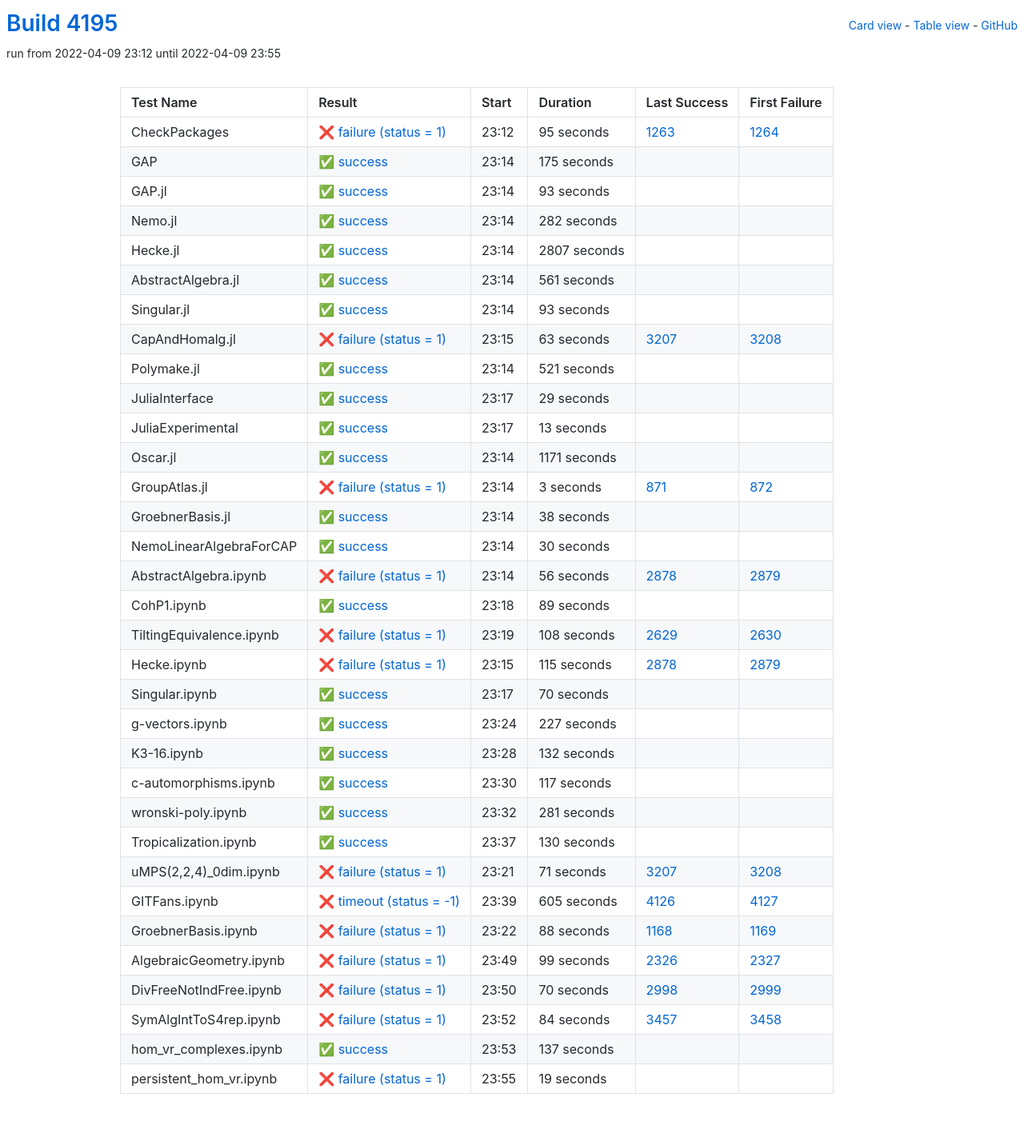
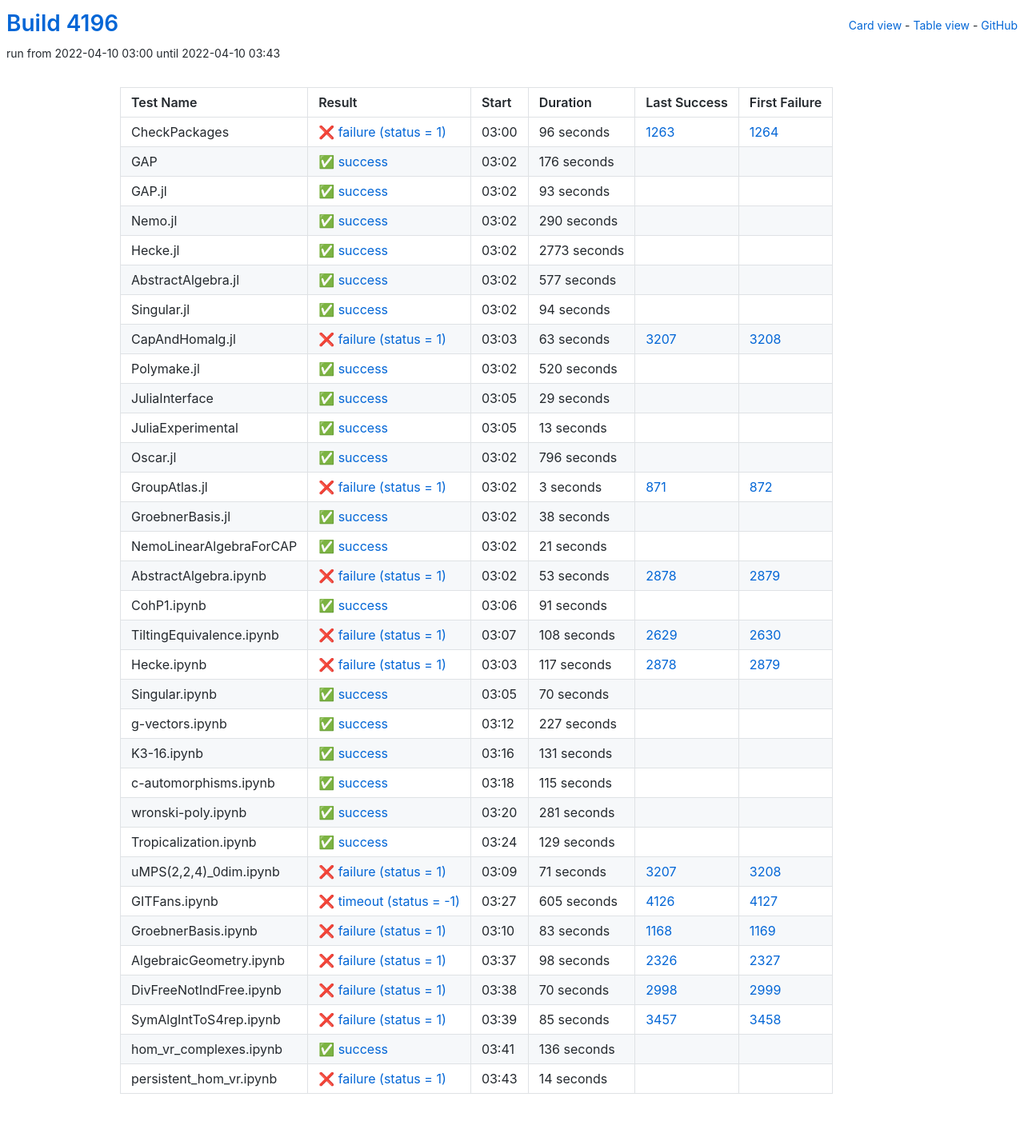
Before and after one commit to oscar-system/oscar-ci-status-stable, a Jekyll site: the page built from table.html, in a window 1280 px wide. Shown: the whole page at 80% size. Built offline with Jekyll 4.4.1, drawn with Linux system fonts in a browser that asks for light colours.

Commit message:
Build #4196

```diff
--- a/_data/ci.yml
+++ b/_data/ci.yml
@@ -1,6 +1,6 @@
 ---
-build: 4195
-build_url: https://oscarci.mathematik.uni-kl.de/job/oscar-stable/4195/
+build: 4196
+build_url: https://oscarci.mathematik.uni-kl.de/job/oscar-stable/4196/
 job: oscar-stable
 organization: oscar-system
 repo: oscar-ci-status-stable
@@ -8,32 +8,32 @@ repourl: https://github.com/oscar-system/oscar-ci-status-stable
 tests:
 - name: CheckPackages
   id: checkpackages
-  log: https://oscarci.mathematik.uni-kl.de/job/oscar-stable/4195/artifact/logs/build-4195/CheckPackages.log
-  start: 2022-04-09 23:12
+  log: https://oscarci.mathematik.uni-kl.de/job/oscar-stable/4196/artifact/logs/build-4196/CheckPackages.log
+  start: 2022-04-10 03:00
   success: false
   exitcode: 1
   status: failure
-  duration: 95
+  duration: 96
   last_success: 1263
   last_success_url: https://oscarci.mathematik.uni-kl.de/job/oscar-stable/1263/
   first_failure: 1264
   first_failure_url: https://oscarci.mathematik.uni-kl.de/job/oscar-stable/1264/
 - name: GAP
   id: gap
-  log: https://oscarci.mathematik.uni-kl.de/job/oscar-stable/4195/artifact/logs/build-4195/GAP.log
-  start: 2022-04-09 23:14
+  log: https://oscarci.mathematik.uni-kl.de/job/oscar-stable/4196/artifact/logs/build-4196/GAP.log
+  start: 2022-04-10 03:02
   success: true
   exitcode: 0
   status: success
-  duration: 175
+  duration: 176
   last_success: false
   last_success_url:
   first_failure: false
   first_failure_url:
 - name: GAP.jl
   id: gap-jl
-  log: https://oscarci.mathematik.uni-kl.de/job/oscar-stable/4195/artifact/logs/build-4195/GAP.jl.log
-  start: 2022-04-09 23:14
+  log: https://oscarci.mathematik.uni-kl.de/job/oscar-stable/4196/artifact/logs/build-4196/GAP.jl.log
+  start: 2022-04-10 03:02
   success: true
   exitcode: 0
   status: success
@@ -44,56 +44,56 @@ tests:
   first_failure_url:
 - name: Nemo.jl
   id: nemo-jl
-  log: https://oscarci.mathematik.uni-kl.de/job/oscar-stable/4195/artifact/logs/build-4195/Nemo.jl.log
-  start: 2022-04-09 23:14
+  log: https://oscarci.mathematik.uni-kl.de/job/oscar-stable/4196/artifact/logs/build-4196/Nemo.jl.log
+  start: 2022-04-10 03:02
   success: true
   exitcode: 0
   status: success
-  duration: 282
+  duration: 290
   last_success: false
   last_success_url:
   first_failure: false
   first_failure_url:
 - name: Hecke.jl
   id: hecke-jl
-  log: https://oscarci.mathematik.uni-kl.de/job/oscar-stable/4195/artifact/logs/build-4195/Hecke.jl.log
-  start: 2022-04-09 23:14
+  log: https://oscarci.mathematik.uni-kl.de/job/oscar-stable/4196/artifact/logs/build-4196/Hecke.jl.log
+  start: 2022-04-10 03:02
   success: true
   exitcode: 0
   status: success
-  duration: 2807
+  duration: 2773
   last_success: false
   last_success_url:
   first_failure: false
   first_failure_url:
 - name: AbstractAlgebra.jl
   id: abstractalgebra-jl
-  log: https://oscarci.mathematik.uni-kl.de/job/oscar-stable/4195/artifact/logs/build-4195/AbstractAlgebra.jl.log
-  start: 2022-04-09 23:14
+  log: https://oscarci.mathematik.uni-kl.de/job/oscar-stable/4196/artifact/logs/build-4196/AbstractAlgebra.jl.log
+  start: 2022-04-10 03:02
   success: true
   exitcode: 0
   status: success
-  duration: 561
+  duration: 577
   last_success: false
   last_success_url:
   first_failure: false
   first_failure_url:
 - name: Singular.jl
   id: singular-jl
-  log: https://oscarci.mathematik.uni-kl.de/job/oscar-stable/4195/artifact/logs/build-4195/Singular.jl.log
-  start: 2022-04-09 23:14
+  log: https://oscarci.mathematik.uni-kl.de/job/oscar-stable/4196/artifact/logs/build-4196/Singular.jl.log
+  start: 2022-04-10 03:02
   success: true
   exitcode: 0
   status: success
-  duration: 93
+  duration: 94
   last_success: false
   last_success_url:
   first_failure: false
   first_failure_url:
 - name: CapAndHomalg.jl
   id: capandhomalg-jl
-  log: https://oscarci.mathematik.uni-kl.de/job/oscar-stable/4195/artifact/logs/build-4195/CapAndHomalg.jl.log
-  start: 2022-04-09 23:15
+  log: https://oscarci.mathematik.uni-kl.de/job/oscar-stable/4196/artifact/logs/build-4196/CapAndHomalg.jl.log
+  start: 2022-04-10 03:03
   success: false
   exitcode: 1
   status: failure
@@ -104,20 +104,20 @@ tests:
   first_failure_url: https://oscarci.mathematik.uni-kl.de/job/oscar-stable/3208/
 - name: Polymake.jl
   id: polymake-jl
-  log: https://oscarci.mathematik.uni-kl.de/job/oscar-stable/4195/artifact/logs/build-4195/Polymake.jl.log
-  start: 2022-04-09 23:14
+  log: https://oscarci.mathematik.uni-kl.de/job/oscar-stable/4196/artifact/logs/build-4196/Polymake.jl.log
+  start: 2022-04-10 03:02
   success: true
   exitcode: 0
   status: success
-  duration: 521
+  duration: 520
   last_success: false
   last_success_url:
   first_failure: false
   first_failure_url:
 - name: JuliaInterface
   id: juliainterface
-  log: https://oscarci.mathematik.uni-kl.de/job/oscar-stable/4195/artifact/logs/build-4195/JuliaInterface.log
-  start: 2022-04-09 23:17
+  log: https://oscarci.mathematik.uni-kl.de/job/oscar-stable/4196/artifact/logs/build-4196/JuliaInterface.log
+  start: 2022-04-10 03:05
   success: true
   exitcode: 0
   status: success
@@ -128,8 +128,8 @@ tests:
   first_failure_url:
 - name: JuliaExperimental
   id: juliaexperimental
-  log: https://oscarci.mathematik.uni-kl.de/job/oscar-stable/4195/artifact/logs/build-4195/JuliaExperimental.log
-  start: 2022-04-09 23:17
+  log: https://oscarci.mathematik.uni-kl.de/job/oscar-stable/4196/artifact/logs/build-4196/JuliaExperimental.log
+  start: 2022-04-10 03:05
   success: true
   exitcode: 0
   status: success
@@ -140,20 +140,20 @@ tests:
   first_failure_url:
 - name: Oscar.jl
   id: oscar-jl
-  log: https://oscarci.mathematik.uni-kl.de/job/oscar-stable/4195/artifact/logs/build-4195/Oscar.jl.log
-  start: 2022-04-09 23:14
+  log: https://oscarci.mathematik.uni-kl.de/job/oscar-stable/4196/artifact/logs/build-4196/Oscar.jl.log
+  start: 2022-04-10 03:02
   success: true
   exitcode: 0
   status: success
-  duration: 1171
+  duration: 796
   last_success: false
   last_success_url:
   first_failure: false
   first_failure_url:
 - name: GroupAtlas.jl
   id: groupatlas-jl
-  log: https://oscarci.mathematik.uni-kl.de/job/oscar-stable/4195/artifact/logs/build-4195/GroupAtlas.jl.log
-  start: 2022-04-09 23:14
+  log: https://oscarci.mathematik.uni-kl.de/job/oscar-stable/4196/artifact/logs/build-4196/GroupAtlas.jl.log
+  start: 2022-04-10 03:02
   success: false
   exitcode: 1
   status: failure
@@ -164,8 +164,8 @@ tests:
   first_failure_url: https://oscarci.mathematik.uni-kl.de/job/oscar-stable/872/
 - name: GroebnerBasis.jl
   id: groebnerbasis-jl
-  log: https://oscarci.mathematik.uni-kl.de/job/oscar-stable/4195/artifact/logs/build-4195/GroebnerBasis.jl.log
-  start: 2022-04-09 23:14
+  log: https://oscarci.mathematik.uni-kl.de/job/oscar-stable/4196/artifact/logs/build-4196/GroebnerBasis.jl.log
+  start: 2022-04-10 03:02
   success: true
   exitcode: 0
   status: success
@@ -176,44 +176,44 @@ tests:
   first_failure_url:
 - name: NemoLinearAlgebraForCAP
   id: nemolinearalgebraforcap
-  log: https://oscarci.mathematik.uni-kl.de/job/oscar-stable/4195/artifact/logs/build-4195/NemoLinearAlgebraForCAP.log
-  start: 2022-04-09 23:14
+  log: https://oscarci.mathematik.uni-kl.de/job/oscar-stable/4196/artifact/logs/build-4196/NemoLinearAlgebraForCAP.log
+  start: 2022-04-10 03:02
   success: true
   exitcode: 0
   status: success
-  duration: 30
+  duration: 21
   last_success: false
   last_success_url:
   first_failure: false
   first_failure_url:
 - name: AbstractAlgebra.ipynb
   id: abstractalgebra-ipynb
-  log: https://oscarci.mathematik.uni-kl.de/job/oscar-stable/4195/artifact/logs/build-4195/AbstractAlgebra.ipynb.log
-  start: 2022-04-09 23:14
+  log: https://oscarci.mathematik.uni-kl.de/job/oscar-stable/4196/artifact/logs/build-4196/AbstractAlgebra.ipynb.log
+  start: 2022-04-10 03:02
   success: false
   exitcode: 1
   status: failure
-  duration: 56
+  duration: 53
   last_success: 2878
   last_success_url: https://oscarci.mathematik.uni-kl.de/job/oscar-stable/2878/
   first_failure: 2879
   first_failure_url: https://oscarci.mathematik.uni-kl.de/job/oscar-stable/2879/
 - name: CohP1.ipynb
   id: cohp1-ipynb
-  log: https://oscarci.mathematik.uni-kl.de/job/oscar-stable/4195/artifact/logs/build-4195/CohP1.ipynb.log
-  start: 2022-04-09 23:18
+  log: https://oscarci.mathematik.uni-kl.de/job/oscar-stable/4196/artifact/logs/build-4196/CohP1.ipynb.log
+  start: 2022-04-10 03:06
   success: true
   exitcode: 0
   status: success
-  duration: 89
+  duration: 91
   last_success: false
   last_success_url:
   first_failure: false
   first_failure_url:
 - name: TiltingEquivalence.ipynb
   id: tiltingequivalence-ipynb
-  log: https://oscarci.mathematik.uni-kl.de/job/oscar-stable/4195/artifact/logs/build-4195/TiltingEquivalence.ipynb.log
-  start: 2022-04-09 23:19
+  log: https://oscarci.mathematik.uni-kl.de/job/oscar-stable/4196/artifact/logs/build-4196/TiltingEquivalence.ipynb.log
+  start: 2022-04-10 03:07
   success: false
   exitcode: 1
   status: failure
@@ -224,20 +224,20 @@ tests:
   first_failure_url: https://oscarci.mathematik.uni-kl.de/job/oscar-stable/2630/
 - name: Hecke.ipynb
   id: hecke-ipynb
-  log: https://oscarci.mathematik.uni-kl.de/job/oscar-stable/4195/artifact/logs/build-4195/Hecke.ipynb.log
-  start: 2022-04-09 23:15
+  log: https://oscarci.mathematik.uni-kl.de/job/oscar-stable/4196/artifact/logs/build-4196/Hecke.ipynb.log
+  start: 2022-04-10 03:03
   success: false
   exitcode: 1
   status: failure
-  duration: 115
+  duration: 117
   last_success: 2878
   last_success_url: https://oscarci.mathematik.uni-kl.de/job/oscar-stable/2878/
   first_failure: 2879
   first_failure_url: https://oscarci.mathematik.uni-kl.de/job/oscar-stable/2879/
 - name: Singular.ipynb
   id: singular-ipynb
-  log: https://oscarci.mathematik.uni-kl.de/job/oscar-stable/4195/artifact/logs/build-4195/Singular.ipynb.log
-  start: 2022-04-09 23:17
+  log: https://oscarci.mathematik.uni-kl.de/job/oscar-stable/4196/artifact/logs/build-4196/Singular.ipynb.log
+  start: 2022-04-10 03:05
   success: true
   exitcode: 0
   status: success
@@ -248,8 +248,8 @@ tests:
   first_failure_url:
 - name: g-vectors.ipynb
   id: g-vectors-ipynb
-  log: https://oscarci.mathematik.uni-kl.de/job/oscar-stable/4195/artifact/logs/build-4195/g-vectors.ipynb.log
-  start: 2022-04-09 23:24
+  log: https://oscarci.mathematik.uni-kl.de/job/oscar-stable/4196/artifact/logs/build-4196/g-vectors.ipynb.log
+  start: 2022-04-10 03:12
   success: true
   exitcode: 0
   status: success
@@ -260,32 +260,32 @@ tests:
   first_failure_url:
 - name: K3-16.ipynb
   id: k3-16-ipynb
-  log: https://oscarci.mathematik.uni-kl.de/job/oscar-stable/4195/artifact/logs/build-4195/K3-16.ipynb.log
-  start: 2022-04-09 23:28
+  log: https://oscarci.mathematik.uni-kl.de/job/oscar-stable/4196/artifact/logs/build-4196/K3-16.ipynb.log
+  start: 2022-04-10 03:16
   success: true
   exitcode: 0
   status: success
-  duration: 132
+  duration: 131
   last_success: false
   last_success_url:
   first_failure: false
   first_failure_url:
 - name: c-automorphisms.ipynb
   id: c-automorphisms-ipynb
-  log: https://oscarci.mathematik.uni-kl.de/job/oscar-stable/4195/artifact/logs/build-4195/c-automorphisms.ipynb.log
-  start: 2022-04-09 23:30
+  log: https://oscarci.mathematik.uni-kl.de/job/oscar-stable/4196/artifact/logs/build-4196/c-automorphisms.ipynb.log
+  start: 2022-04-10 03:18
   success: true
   exitcode: 0
   status: success
-  duration: 117
+  duration: 115
   last_success: false
   last_success_url:
   first_failure: false
   first_failure_url:
 - name: wronski-poly.ipynb
   id: wronski-poly-ipynb
-  log: https://oscarci.mathematik.uni-kl.de/job/oscar-stable/4195/artifact/logs/build-4195/wronski-poly.ipynb.log
-  start: 2022-04-09 23:32
+  log: https://oscarci.mathematik.uni-kl.de/job/oscar-stable/4196/artifact/logs/build-4196/wronski-poly.ipynb.log
+  start: 2022-04-10 03:20
   success: true
   exitcode: 0
   status: success
@@ -296,20 +296,20 @@ tests:
   first_failure_url:
 - name: Tropicalization.ipynb
   id: tropicalization-ipynb
-  log: https://oscarci.mathematik.uni-kl.de/job/oscar-stable/4195/artifact/logs/build-4195/Tropicalization.ipynb.log
-  start: 2022-04-09 23:37
+  log: https://oscarci.mathematik.uni-kl.de/job/oscar-stable/4196/artifact/logs/build-4196/Tropicalization.ipynb.log
+  start: 2022-04-10 03:24
   success: true
   exitcode: 0
   status: success
-  duration: 130
+  duration: 129
   last_success: false
   last_success_url:
   first_failure: false
   first_failure_url:
 - name: uMPS(2,2,4)_0dim.ipynb
   id: umps-2-2-4-0dim-ipynb
-  log: https://oscarci.mathematik.uni-kl.de/job/oscar-stable/4195/artifact/logs/build-4195/uMPS-2-2-4-_0dim.ipynb.log
-  start: 2022-04-09 23:21
+  log: https://oscarci.mathematik.uni-kl.de/job/oscar-stable/4196/artifact/logs/build-4196/uMPS-2-2-4-_0dim.ipynb.log
+  start: 2022-04-10 03:09
   success: false
   exitcode: 1
   status: failure
@@ -320,8 +320,8 @@ tests:
   first_failure_url: https://oscarci.mathematik.uni-kl.de/job/oscar-stable/3208/
 - name: GITFans.ipynb
   id: gitfans-ipynb
-  log: https://oscarci.mathematik.uni-kl.de/job/oscar-stable/4195/artifact/logs/build-4195/GITFans.ipynb.log
-  start: 2022-04-09 23:39
+  log: https://oscarci.mathematik.uni-kl.de/job/oscar-stable/4196/artifact/logs/build-4196/GITFans.ipynb.log
+  start: 2022-04-10 03:27
   success: false
   exitcode: -1
   status: timeout
@@ -332,32 +332,32 @@ tests:
   first_failure_url: https://oscarci.mathematik.uni-kl.de/job/oscar-stable/4127/
 - name: GroebnerBasis.ipynb
   id: groebnerbasis-ipynb
-  log: https://oscarci.mathematik.uni-kl.de/job/oscar-stable/4195/artifact/logs/build-4195/GroebnerBasis.ipynb.log
-  start: 2022-04-09 23:22
+  log: https://oscarci.mathematik.uni-kl.de/job/oscar-stable/4196/artifact/logs/build-4196/GroebnerBasis.ipynb.log
+  start: 2022-04-10 03:10
   success: false
   exitcode: 1
   status: failure
-  duration: 88
+  duration: 83
   last_success: 1168
   last_success_url: https://oscarci.mathematik.uni-kl.de/job/oscar-stable/1168/
   first_failure: 1169
   first_failure_url: https://oscarci.mathematik.uni-kl.de/job/oscar-stable/1169/
 - name: AlgebraicGeometry.ipynb
   id: algebraicgeometry-ipynb
-  log: https://oscarci.mathematik.uni-kl.de/job/oscar-stable/4195/artifact/logs/build-4195/AlgebraicGeometry.ipynb.log
-  start: 2022-04-09 23:49
+  log: https://oscarci.mathematik.uni-kl.de/job/oscar-stable/4196/artifact/logs/build-4196/AlgebraicGeometry.ipynb.log
+  start: 2022-04-10 03:37
   success: false
   exitcode: 1
   status: failure
-  duration: 99
+  duration: 98
   last_success: 2326
   last_success_url: https://oscarci.mathematik.uni-kl.de/job/oscar-stable/2326/
   first_failure: 2327
   first_failure_url: https://oscarci.mathematik.uni-kl.de/job/oscar-stable/2327/
 - name: DivFreeNotIndFree.ipynb
   id: divfreenotindfree-ipynb
-  log: https://oscarci.mathematik.uni-kl.de/job/oscar-stable/4195/artifact/logs/build-4195/DivFreeNotIndFree.ipynb.log
-  start: 2022-04-09 23:50
+  log: https://oscarci.mathematik.uni-kl.de/job/oscar-stable/4196/artifact/logs/build-4196/DivFreeNotIndFree.ipynb.log
+  start: 2022-04-10 03:38
   success: false
   exitcode: 1
   status: failure
@@ -368,36 +368,36 @@ tests:
   first_failure_url: https://oscarci.mathematik.uni-kl.de/job/oscar-stable/2999/
 - name: SymAlgIntToS4rep.ipynb
   id: symalginttos4rep-ipynb
-  log: https://oscarci.mathematik.uni-kl.de/job/oscar-stable/4195/artifact/logs/build-4195/SymAlgIntToS4rep.ipynb.log
-  start: 2022-04-09 23:52
+  log: https://oscarci.mathematik.uni-kl.de/job/oscar-stable/4196/artifact/logs/build-4196/SymAlgIntToS4rep.ipynb.log
+  start: 2022-04-10 03:39
   success: false
   exitcode: 1
   status: failure
-  duration: 84
+  duration: 85
   last_success: 3457
   last_success_url: https://oscarci.mathematik.uni-kl.de/job/oscar-stable/3457/
   first_failure: 3458
   first_failure_url: https://oscarci.mathematik.uni-kl.de/job/oscar-stable/3458/
 - name: hom_vr_complexes.ipynb
   id: hom-vr-complexes-ipynb
-  log: https://oscarci.mathematik.uni-kl.de/job/oscar-stable/4195/artifact/logs/build-4195/hom_vr_complexes.ipynb.log
-  start: 2022-04-09 23:53
+  log: https://oscarci.mathematik.uni-kl.de/job/oscar-stable/4196/artifact/logs/build-4196/hom_vr_complexes.ipynb.log
+  start: 2022-04-10 03:41
   success: true
   exitcode: 0
   status: success
-  duration: 137
+  duration: 136
   last_success: false
   last_success_url:
   first_failure: false
   first_failure_url:
 - name: persistent_hom_vr.ipynb
   id: persistent-hom-vr-ipynb
-  log: https://oscarci.mathematik.uni-kl.de/job/oscar-stable/4195/artifact/logs/build-4195/persistent_hom_vr.ipynb.log
-  start: 2022-04-09 23:55
+  log: https://oscarci.mathematik.uni-kl.de/job/oscar-stable/4196/artifact/logs/build-4196/persistent_hom_vr.ipynb.log
+  start: 2022-04-10 03:43
   success: false
   exitcode: 1
   status: failure
-  duration: 19
+  duration: 14
   last_success: false
   last_success_url:
   first_failure: false
```
Also changed, not shown: README.md.
